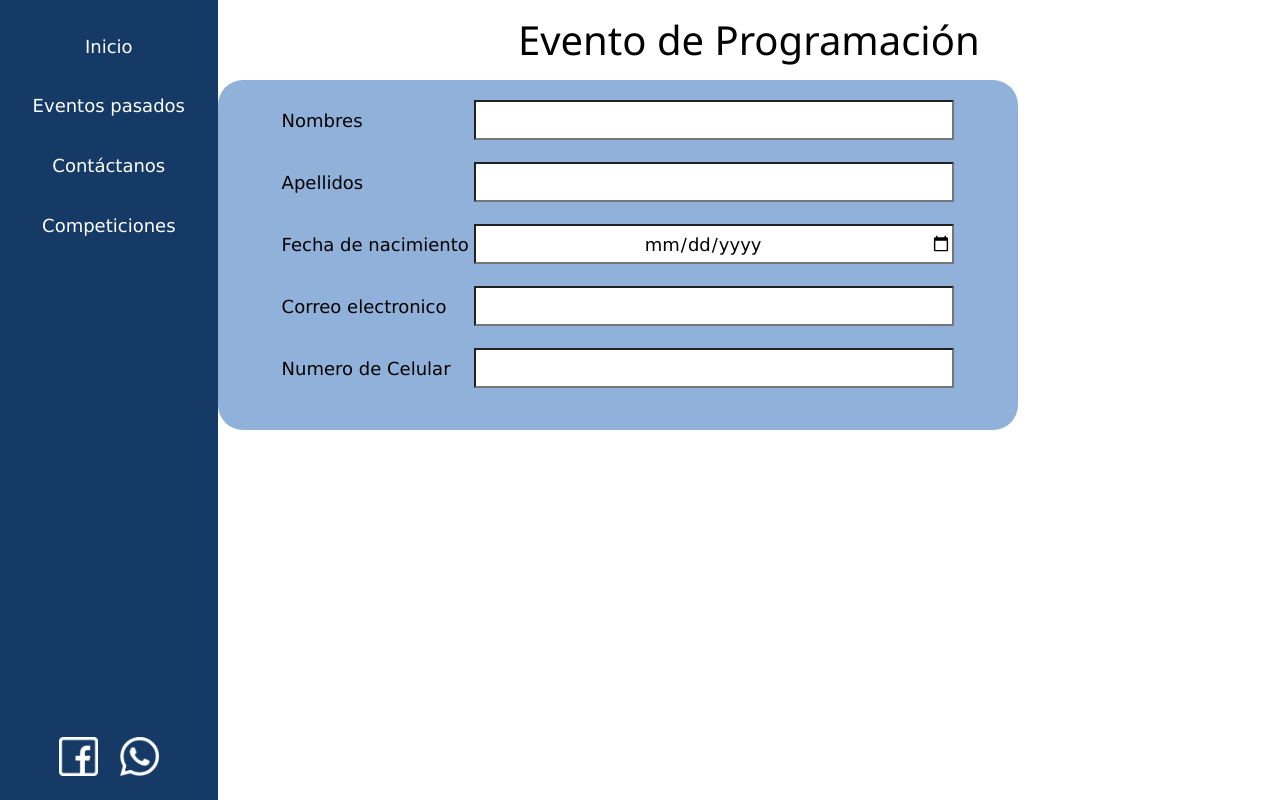
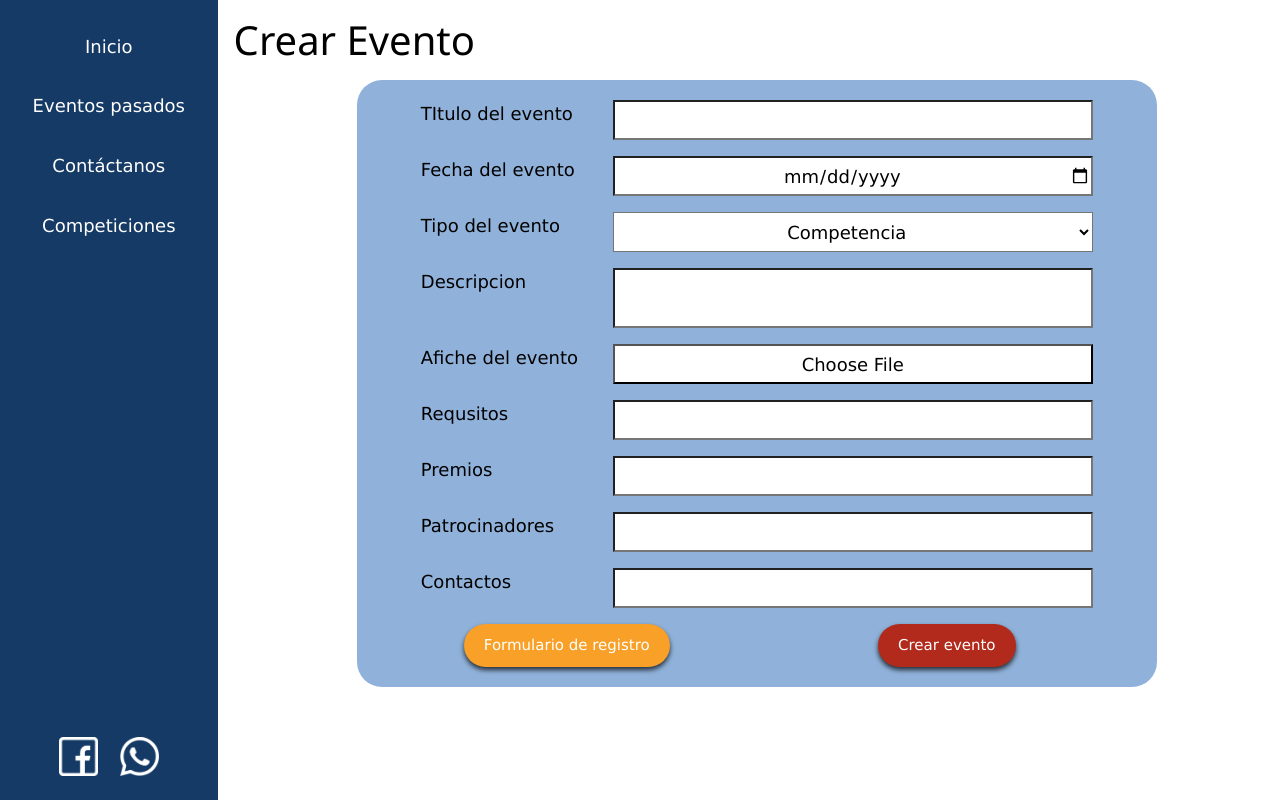
Before and after one commit to garyMamaniCortez/focasoft-front, a React (Create React App) app: page /CrearEvento in a window 1280 px wide. Built offline with nearby package versions, Linux system fonts and the light colour scheme.

Commit message:
feat: se implementacion la caracteristica de navegacion en el proyecto

```diff
--- a/package.json
+++ b/package.json
@@ -37,6 +37,7 @@
     ]
   },
   "devDependencies": {
-    "@babel/plugin-proposal-private-property-in-object": "^7.21.11"
+    "@babel/plugin-proposal-private-property-in-object": "^7.21.11",
+    "react-router-dom": "^6.16.0"
   }
 }
--- a/src/App.js
+++ b/src/App.js
@@ -1,18 +1,29 @@
 import Navbar from "./components/organisms/navbar/Navbar"
-
 import CreateEvent from "./components/templates/createEvent/CreateEvent"
 import VistaEventos from "./components/templates/VistaEventos/VistaEventos"
 import CreateRegister from "./components/templates/createRegister/CreateRegister"
+import RegisterParticipant from "./components/templates/registerParticipant/RegisterParticipant";
 
 import "w3-css"
-import RegisterParticipant from "./components/templates/registerParticipant/RegisterParticipant";
+import ReactDOM from "react-dom/client";
+import { BrowserRouter, Routes, Route } from "react-router-dom";
 function App() {
 
   return (
     <div className="w3-row">
       <Navbar></Navbar>
-    <RegisterParticipant></RegisterParticipant>
+    <BrowserRouter>
+      <Routes>
+        <Route path="/CrearEvento" element={<CreateEvent />}>
+
+        </Route>
+        <Route path="CrearFormulario" element={<CreateRegister/>}/>
+        <Route path="/VistaEventos" element={<VistaEventos/>}></Route>
+        <Route path="RegistrarParticipante" element={RegisterParticipant}></Route>
+      </Routes>
+    </BrowserRouter>
     </div>
+
   );
 }
 
--- a/src/components/organisms/createEventSection/CreateEventSection.jsx
+++ b/src/components/organisms/createEventSection/CreateEventSection.jsx
@@ -1,6 +1,9 @@
 import CreateEventForm from "../../molecules/createEvent/CreateEventForm.jsx"
 import Boton from "../../atoms/boton/Boton.jsx"
 import Background from "../../atoms/background/Background.jsx";
+import { Outlet, Link, Routes } from "react-router-dom";
+import CreateRegister from "../../templates/createRegister/CreateRegister.jsx";
+import { BrowserRouter, Route } from "react-router-dom";
 
 const CreateEventSection = ({campos}) => {
 
@@ -9,12 +12,13 @@ const CreateEventSection = ({campos}) => {
       <CreateEventForm campos= {campos}/>
         <div className="w3-row w3-center">
           <div className="createEventButton w3-col l6">
-          <Boton text="Formulario de registro" buttonType="formButton"></Boton>
+          <Link to="/CrearFormulario"><Boton text="Formulario de registro" buttonType="formButton"></Boton></Link>
           </div>
           <div className="w3-col l6">
           <Boton text="Crear evento" buttonType="crudButton"></Boton>
           </div>
         </div>
+
       </Background>
   );
 }
```
Also changed, not shown: 1 other file (tests, documents, lock files or other folders).
